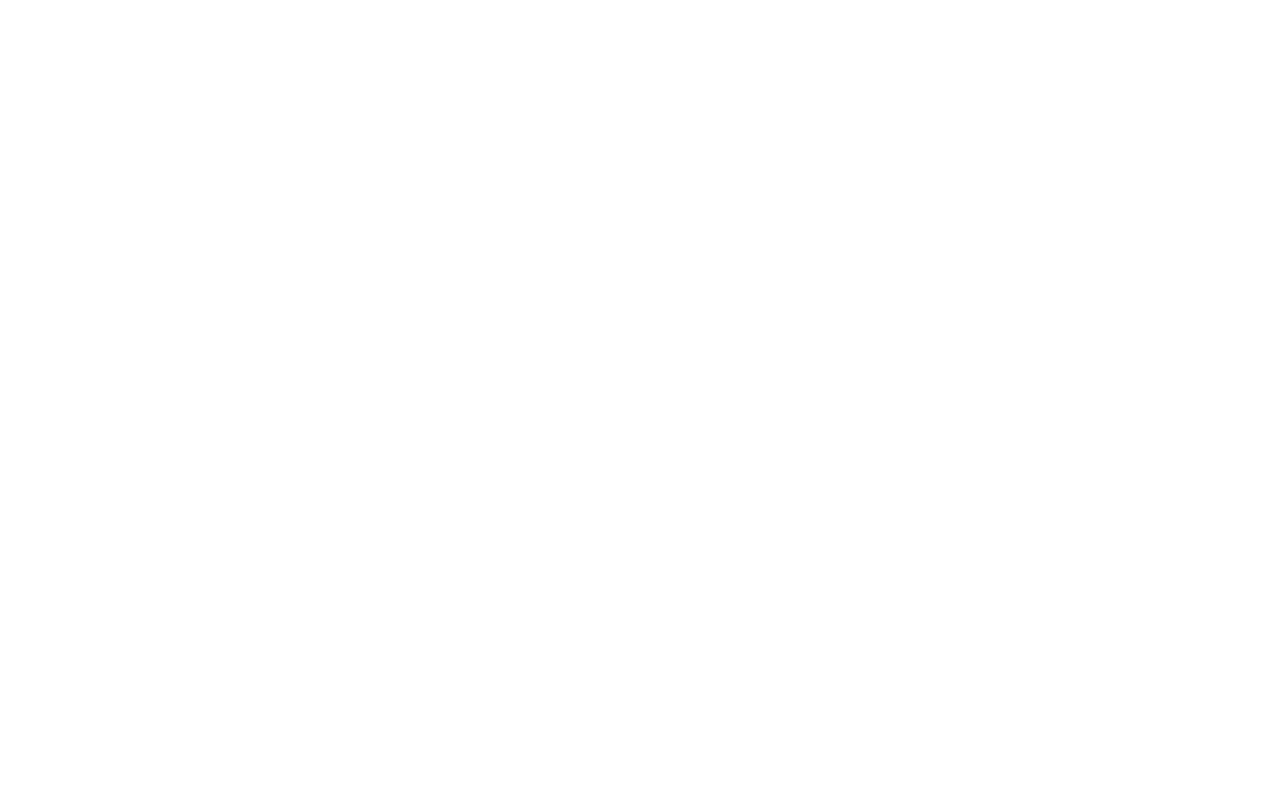
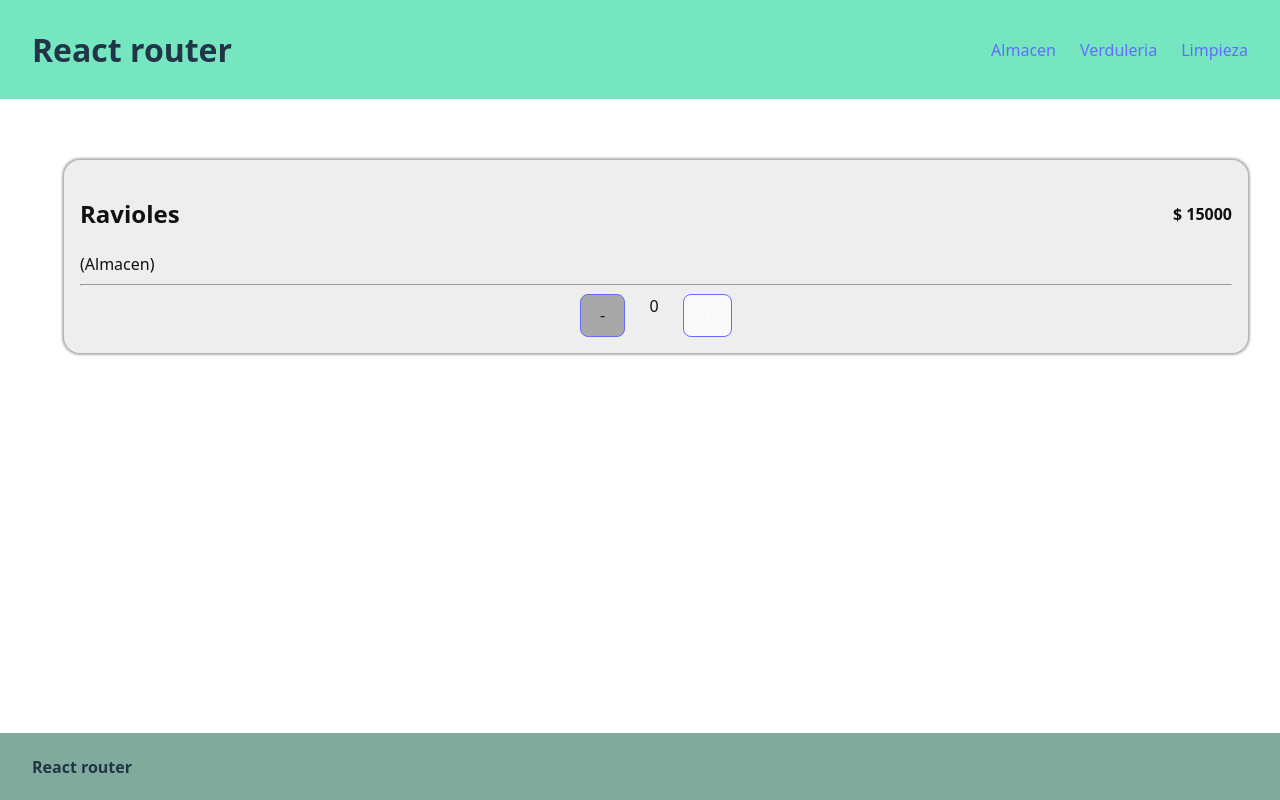
Before and after one commit to mvidal90/eit-react-first-app, a React (Vite) app: page /product/detail/1 in a window 1280 px wide. Before the commit this address had no page. Built offline with nearby package versions, Linux system fonts and the light colour scheme.

Commit message:
ADD detail route

```diff
--- a/src/components/Card.jsx
+++ b/src/components/Card.jsx
@@ -1,14 +1,18 @@
+import { useNavigate } from 'react-router'
 import Text from './Text'
 
 import '../styles/Card.css'
 
 function Card({
+    id,
     name,
     category,
     amount,
 }) {
+    const navigate = useNavigate();
+
     return (
-        <div className='card-container'>
+        <div role='button' className='card-container' onClick={() => navigate(`/product/detail/${id}`)}>
             <Text as="h3" text={name}/>
             <Text as="span" text={`(${category})`}/>
             <hr />
--- a/src/components/Counter.jsx
+++ b/src/components/Counter.jsx
@@ -8,14 +8,11 @@
     const [count, setCount] = useState(0)
 
     return (
-        <>
-            <Text as="h3" text="Contador" />
-            <div className='d-flex justify-center gap-24'>
-                <Button label="-" color="primary" variant="outline" onClick={() => setCount(count - 1)}/>
-                <Text as="span" text={count} />
-                <Button label="+" color="primary" variant="outline" onClick={() => setCount(count + 1)}/>
-            </div>
-        </>
+        <div className='d-flex justify-center gap-24'>
+            <Button label="-" color="primary" variant="outline" onClick={() => setCount(count - 1)} disabled={count === 0} />
+            <Text as="span" text={count} />
+            <Button label="+" color="primary" variant="outline" onClick={() => setCount(count + 1)}/>
+        </div>
     )
 }
 
--- /dev/null
+++ b/src/pages/ProductDetail.jsx
@@ -0,0 +1,36 @@
+import { useEffect, useState } from "react";
+import { useParams } from "react-router";
+import Counter from "../components/Counter";
+import Text from "../components/Text";
+
+import { products } from "../data/products";
+
+import '../styles/Detail.css';
+
+export default function ProductDetail() {
+
+    const { id } = useParams()
+    const [product, setProduct] = useState(undefined)
+
+    useEffect(() => {
+        setProduct(
+            products.find(
+                prod => prod.id === parseInt(id)
+            )
+        )
+    }, [id])
+
+    return (
+        product ? (
+            <div className='detail-container'>
+                <div className="d-flex justify-between align-center">
+                    <Text as="h2" text={product.name}/>
+                    <Text as="strong" text={`$ ${product.amount}`}/>
+                </div>
+                <Text as="span" text={`(${product.category})`}/>
+                <hr />
+                <Counter />
+            </div>
+        ) : undefined
+    )
+}
--- a/src/pages/Products.jsx
+++ b/src/pages/Products.jsx
@@ -1,5 +1,6 @@
 import { useEffect, useState } from "react";
 import { useParams } from "react-router";
+
 import Card from "../components/Card";
 import Text from "../components/Text";
 
--- a/src/routes/AppRoutes.jsx
+++ b/src/routes/AppRoutes.jsx
@@ -4,6 +4,7 @@
 
 import Home from "../pages/Home"
 import Products from "../pages/Products"
+import ProductDetail from "../pages/ProductDetail"
 
 export default function AppRoutes () {
     return (
@@ -12,6 +13,7 @@
                 <Route element={<Layout />}>
                     <Route index element={<Home />}/>
                     <Route path="/products/:category" element={<Products />}/>
+                    <Route path="/product/detail/:id" element={<ProductDetail />}/>
                 </Route>
             </Routes>
         </BrowserRouter>
--- a/src/styles/App.css
+++ b/src/styles/App.css
@@ -13,8 +13,16 @@
   gap: 24px;
 }
 
+.align-center {
+  align-items: center;
+}
+
 .justify-center {
   justify-content: center;
+}
+
+.justify-between {
+  justify-content: space-between;
 }
 
 .mb-100 {
--- /dev/null
+++ b/src/styles/Detail.css
@@ -0,0 +1,15 @@
+
+.detail-container {
+    box-shadow: 0 0 2px 2px #68686880;
+    border-radius: 16px;
+    padding: 16px;
+    background: #eee;
+    color: #111;
+    margin-top: 64px;
+    width: 100%;
+}
+
+.detail-container strong{
+    text-align: end;
+    display: block;
+}
```
